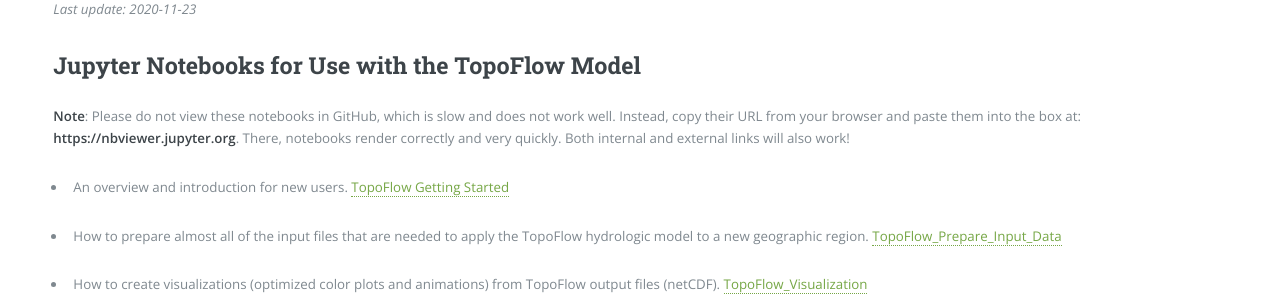
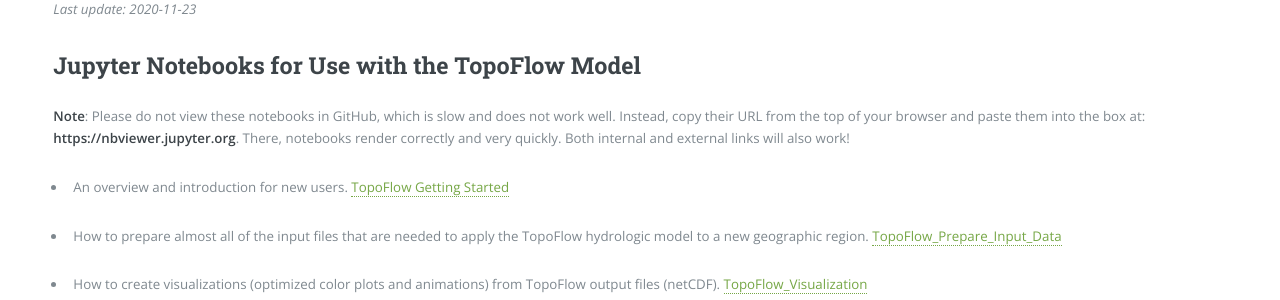
Before and after one commit to KnowledgeCaptureAndDiscovery/MINT, a Jekyll site: the page built from notebooks.md, in a window 1280 px wide. Shown: the part 222-522 px from the top of the page. Built offline with Jekyll 4.4.1, drawn with Linux system fonts in a browser that asks for light colours.

Commit message:
Update notebooks.md

```diff
--- a/notebooks.md
+++ b/notebooks.md
@@ -7,7 +7,7 @@
 
 ## Jupyter Notebooks for Use with the TopoFlow Model
 
-**Note**: Please do not view these notebooks in GitHub, which is slow and does not work well.  Instead, copy their URL from your browser and paste them into the box at: **https://nbviewer.jupyter.org**.  There, notebooks render correctly and very quickly.  Both internal and external links will also work!
+**Note**: Please do not view these notebooks in GitHub, which is slow and does not work well.  Instead, copy their URL from the top of your browser and paste them into the box at: **https://nbviewer.jupyter.org**.  There, notebooks render correctly and very quickly.  Both internal and external links will also work!
 
  * An overview and introduction for new users.  [TopoFlow Getting Started](https://github.com/peckhams/topoflow36/blob/master/notebooks/TopoFlow_Getting_Started.ipynb)
 
```
